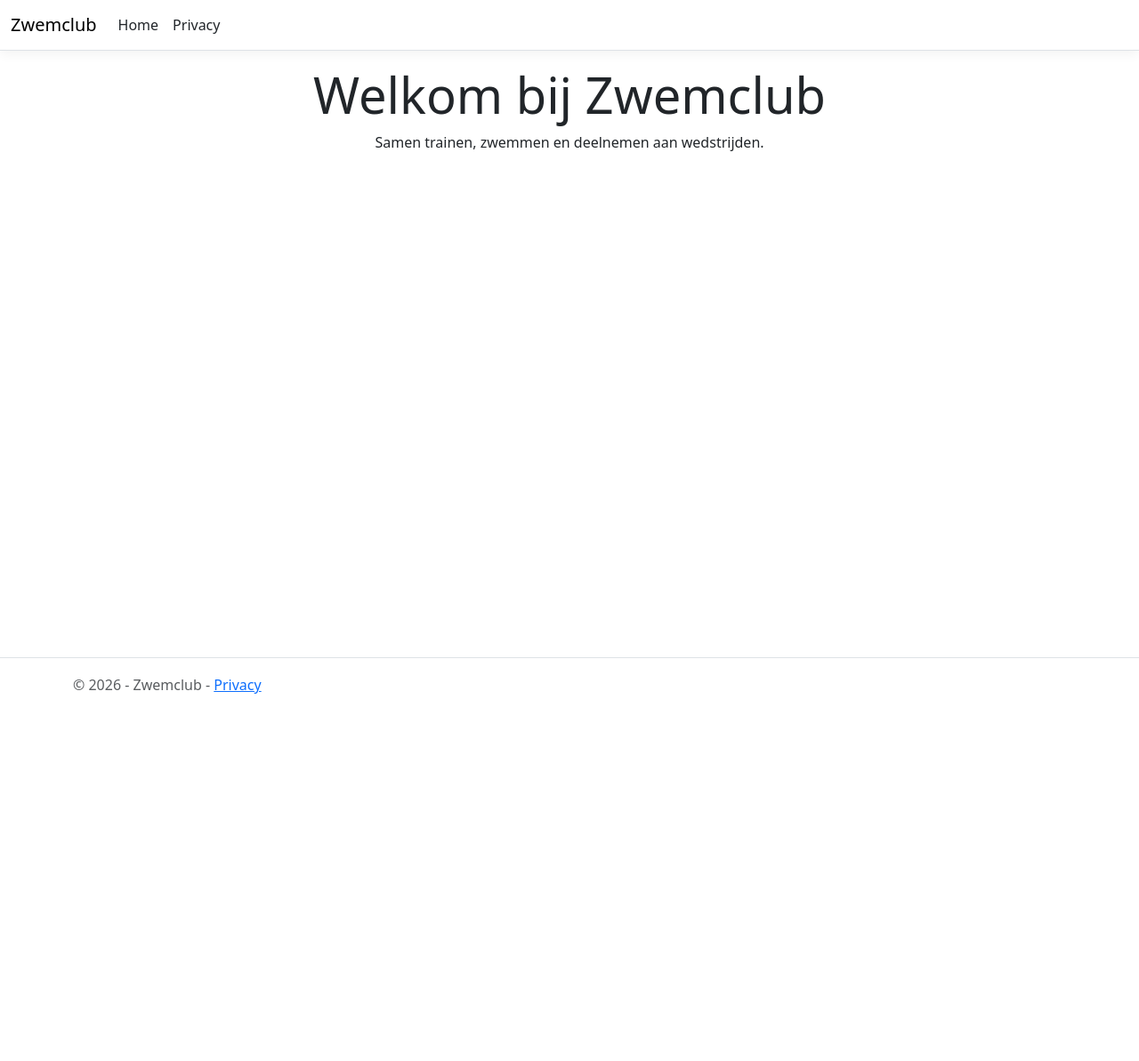
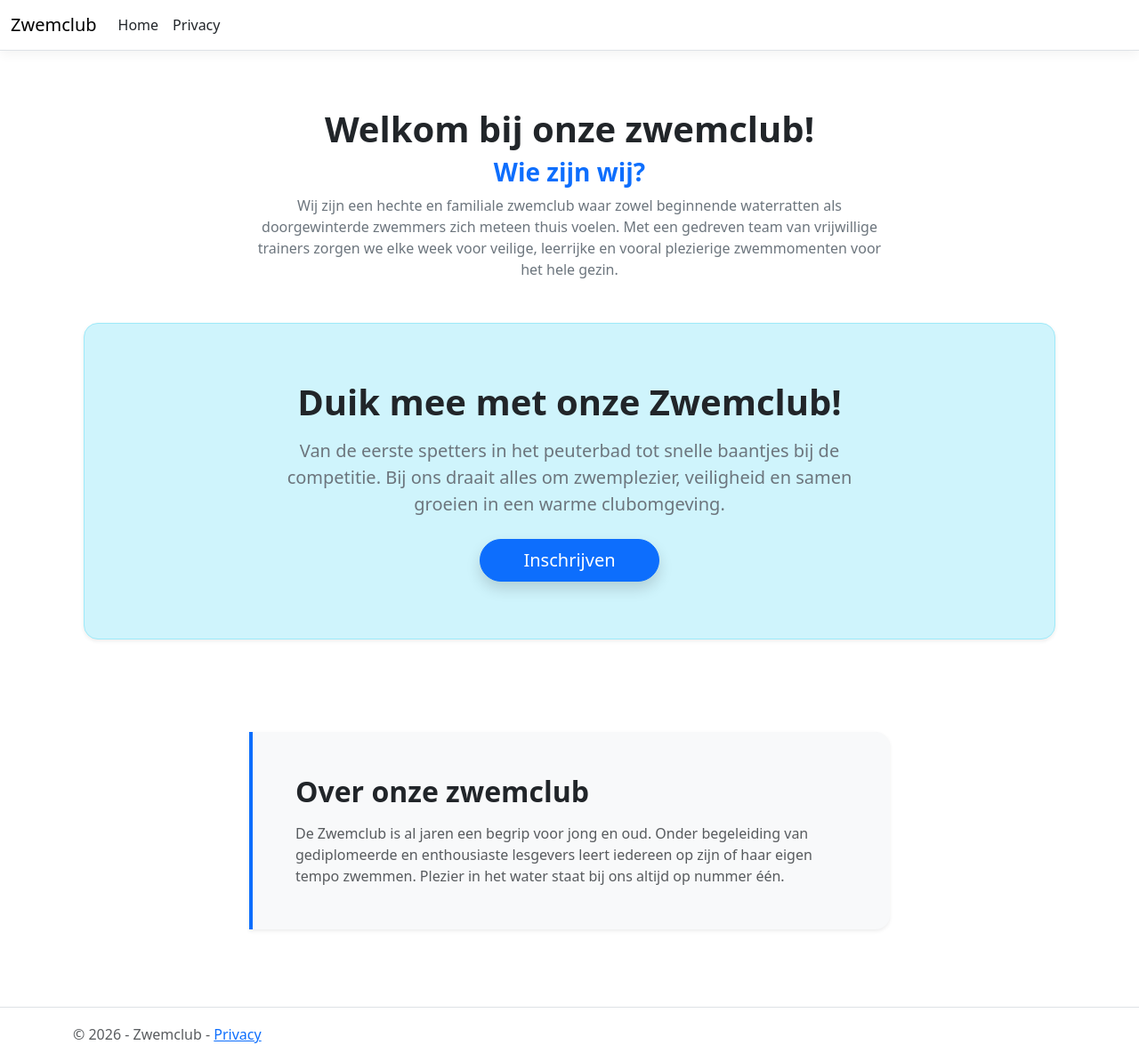
Before and after one commit to Mathiodeuz/BimbZwembad, an ASP.NET Core app: page / in a window 1280 px wide. Shown: the whole page at 89% size. Before the commit the page ends 780 px from the top, so only its background shows below. Run offline with ASP.NET Core 8, Linux system fonts and the light colour scheme; style sheets or scripts are compiled from the project's sources; some libraries are stand-ins or nearby versions.

Commit message:
Eerste versie van de homepage aangemaakt

```diff
--- a/Views/Home/Index.cshtml
+++ b/Views/Home/Index.cshtml
@@ -2,7 +2,47 @@
     ViewData["Title"] = "Home";
 }
 
-<div class="text-center">
-    <h1 class="display-4">Welkom bij Zwemclub</h1>
-    <p>Samen trainen, zwemmen en deelnemen aan wedstrijden.</p>
-</div>
+<section class="py-5 my-3">
+    <div class="container">
+        <div class="row justify-content-center mb-5">
+            <div class="col-lg-8 text-center">
+                <h1 class="fw-bold mb-2">Welkom bij onze zwemclub!</h1>
+                <h3 class="fw-bold text-primary mb-2">Wie zijn wij?</h3>
+                <p class="text-secondary mb-0">
+                    Wij zijn een hechte en familiale zwemclub waar zowel beginnende waterratten als doorgewinterde zwemmers zich meteen thuis voelen. Met een gedreven team van vrijwillige trainers zorgen we elke week voor veilige, leerrijke en vooral plezierige zwemmomenten voor het hele gezin.
+                </p>
+            </div>
+        </div>
+
+        <div class="p-4 p-md-5 mb-3 bg-info-subtle bg-opacity-25 border border-info-subtle rounded-4 shadow-sm text-center">
+            <div class="col-lg-8 mx-auto py-3">
+                <h2 class="display-6 fw-bold text-dark mb-3">
+                    Duik mee met onze Zwemclub!
+                </h2>
+                <p class="lead text-secondary mb-4">
+                    Van de eerste spetters in het peuterbad tot snelle baantjes bij de competitie. Bij ons draait alles om zwemplezier, veiligheid en samen groeien in een warme clubomgeving.
+                </p>
+
+                <!-- Link naar inschrijvings pagina invullen. -->
+                <a href="/Inschrijven" class="btn btn-primary btn-lg px-5 rounded-pill shadow">
+                    Inschrijven
+                </a>
+            </div>
+        </div>
+    </div>
+</section>
+
+<section class="py-4 mb-5">
+    <div class="container">
+        <div class="row justify-content-center">
+            <div class="col-lg-8">
+                <div class="bg-light border-start border-4 border-primary rounded-end-4 p-4 p-md-5 shadow-sm">
+                    <h2 class="fw-bold text-dark mb-3">Over onze zwemclub</h2>
+                    <p class="text-muted mb-0">
+                        De Zwemclub is al jaren een begrip voor jong en oud. Onder begeleiding van gediplomeerde en enthousiaste lesgevers leert iedereen op zijn of haar eigen tempo zwemmen. Plezier in het water staat bij ons altijd op nummer één.
+                    </p>
+                </div>
+            </div>
+        </div>
+    </div>
+</section>
```
